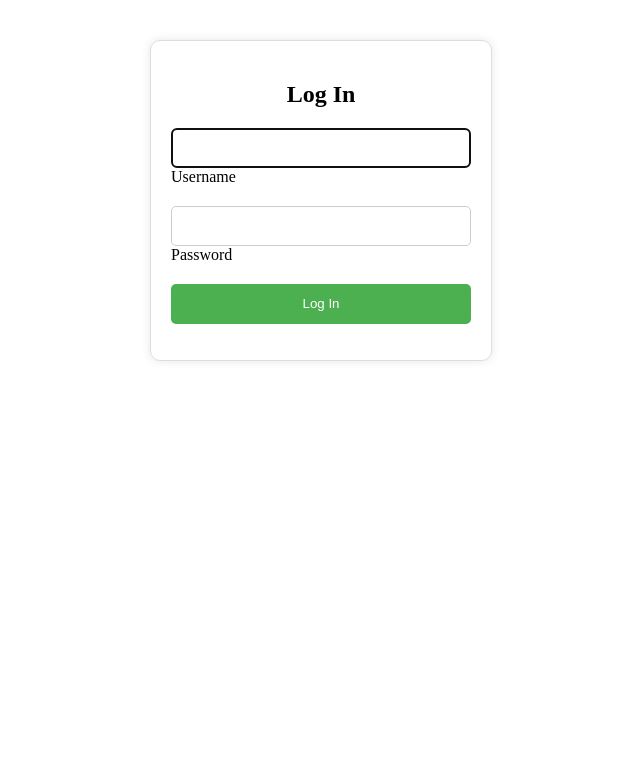
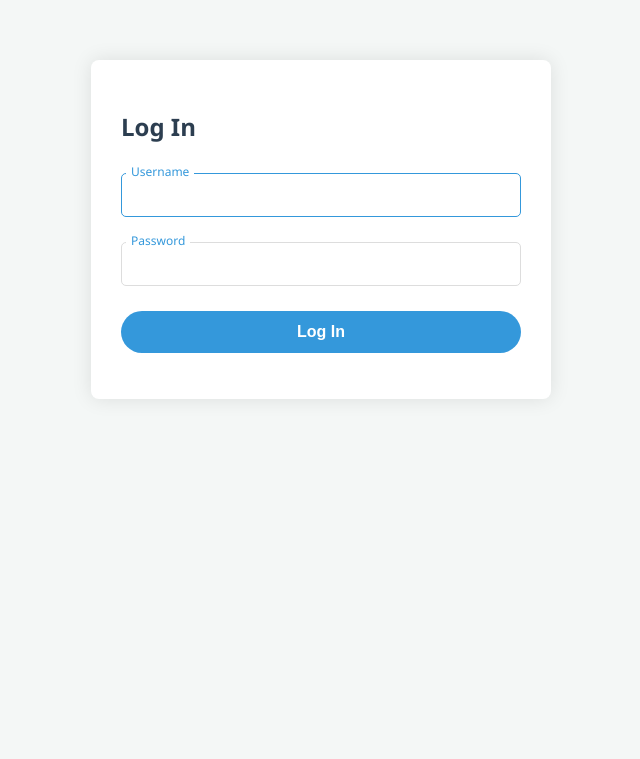
Before and after one commit to EENprofiel/FinanceTracker, a Django app: page /accounts/login/ in a window 1280 px wide. Shown: the top 759 px of the page, without its empty margins (319-959 px from the left). Run offline with Django 5.2, Linux system fonts and the light colour scheme; parts of the project's set-up code (start-up, migrations or seed data) failed here and were passed over.

Commit message:
improved the styling a lot

```diff
--- a/FinanceTracker/static/FinanceTracker/style.css
+++ b/FinanceTracker/static/FinanceTracker/style.css
@@ -1,45 +1,156 @@
-.login-form {
-    max-width: 300px;
-    margin: 40px auto;
-    padding: 20px;
-    border: 1px solid #ddd;
-    border-radius: 10px;
-    box-shadow: 0 0 10px rgba(0, 0, 0, 0.1);
+/* Custom styles to complement Bootstrap */
+
+body {
+    font-family: 'Segoe UI', Tahoma, Geneva, Verdana, sans-serif;
+    background-color: #f4f7f6;
+    color: #333;
 }
 
-.title {
-    text-align: center;
-    margin-bottom: 20px;
+.navbar {
+    box-shadow: 0 2px 4px rgba(0,0,0,0.1);
 }
 
-.form-group {
-    margin-bottom: 20px;
+.navbar-brand {
+    font-weight: bold;
+    color: #2c3e50;
 }
 
-label {
-    display: block;
-    margin-bottom: 10px;
+.nav-link {
+    color: #34495e;
+    transition: color 0.3s ease;
 }
 
-input[type="text"], input[type="password"] {
-    width: 100%;
-    height: 40px;
-    padding: 10px;
-    border: 1px solid #ccc;
+.nav-link:hover {
+    color: #3498db;
+}
+
+.card {
+    border: none;
+    border-radius: 8px;
+    box-shadow: 0 4px 6px rgba(0,0,0,0.1);
+    margin-bottom: 20px;
+    transition: transform 0.3s ease;
+}
+
+.card:hover {
+    transform: translateY(-5px);
+}
+
+.card-header {
+    background-color: #f8f9fa;
+    border-bottom: 1px solid #e9ecef;
+    font-weight: bold;
+}
+
+.btn {
+    border-radius: 20px;
+    font-weight: 600;
+    text-transform: uppercase;
+    letter-spacing: 0.5px;
+    transition: all 0.3s ease;
+}
+
+.btn-danger {
+    background-color: #e74c3c;
+    border-color: #e74c3c;
+}
+
+.btn-danger:hover {
+    background-color: #c0392b;
+    border-color: #c0392b;
+}
+
+.btn-success {
+    background-color: #2ecc71;
+    border-color: #2ecc71;
+}
+
+.btn-success:hover {
+    background-color: #27ae60;
+    border-color: #27ae60;
+}
+
+.list-group-item {
+    background-color: #f8f9fa;
+    margin-bottom: 5px;
     border-radius: 5px;
 }
 
-.login-btn {
-    width: 100%;
-    height: 40px;
-    padding: 10px;
-    border: none;
-    border-radius: 5px;
-    background-color: #4CAF50;
-    color: #fff;
-    cursor: pointer;
+.badge {
+    font-size: 0.9em;
+    padding: 5px 10px;
+    border-radius: 20px;
 }
 
-.login-btn:hover {
-    background-color: #3e8e41;
+/* Login Form Styles */
+.login-form {
+    max-width: 400px;
+    margin: 60px auto;
+    padding: 30px;
+    background-color: #ffffff;
+    border-radius: 8px;
+    box-shadow: 0 0 20px rgba(0,0,0,0.1);
 }
+
+.login-form .title {
+    color: #2c3e50;
+    font-size: 24px;
+    margin-bottom: 30px;
+}
+
+.login-form .form-group {
+    margin-bottom: 25px;
+    position: relative;
+}
+
+.login-form input[type="text"],
+.login-form input[type="password"] {
+    width: 100%;
+    padding: 12px;
+    border: 1px solid #ddd;
+    border-radius: 5px;
+    font-size: 16px;
+    transition: border-color 0.3s ease;
+}
+
+.login-form input[type="text"]:focus,
+.login-form input[type="password"]:focus {
+    border-color: #3498db;
+    outline: none;
+}
+
+.login-form label {
+    position: absolute;
+    top: 15px;
+    left: 12px;
+    color: #7f8c8d;
+    transition: all 0.3s ease;
+    pointer-events: none;
+}
+
+.login-form input:focus + label,
+.login-form input:not(:placeholder-shown) + label {
+    top: -10px;
+    left: 5px;
+    font-size: 12px;
+    color: #3498db;
+    background-color: #ffffff;
+    padding: 0 5px;
+}
+
+.login-form .login-btn {
+    width: 100%;
+    padding: 12px;
+    border: none;
+    border-radius: 25px;
+    background-color: #3498db;
+    color: #ffffff;
+    font-size: 16px;
+    font-weight: 600;
+    cursor: pointer;
+    transition: background-color 0.3s ease;
+}
+
+.login-form .login-btn:hover {
+    background-color: #2980b9;
+}
--- a/FinanceTracker/templates/registration/login.html
+++ b/FinanceTracker/templates/registration/login.html
@@ -14,6 +14,6 @@
             {{ form.password }}
             <label for="{{ form.password.id_for_label }}">Password</label>
         </div>
-        <button type="submit" class="login-btn btn btn-primary">Log In</button>
+        <button type="submit" class="login-btn">Log In</button>
     </form>
 </div>
```
Also changed, not shown: FinanceTracker/templates/FinanceTracker/base.html (+17 -10 lines), FinanceTracker/templates/FinanceTracker/dashboard.html (+5 -5 lines), db.sqlite3.
